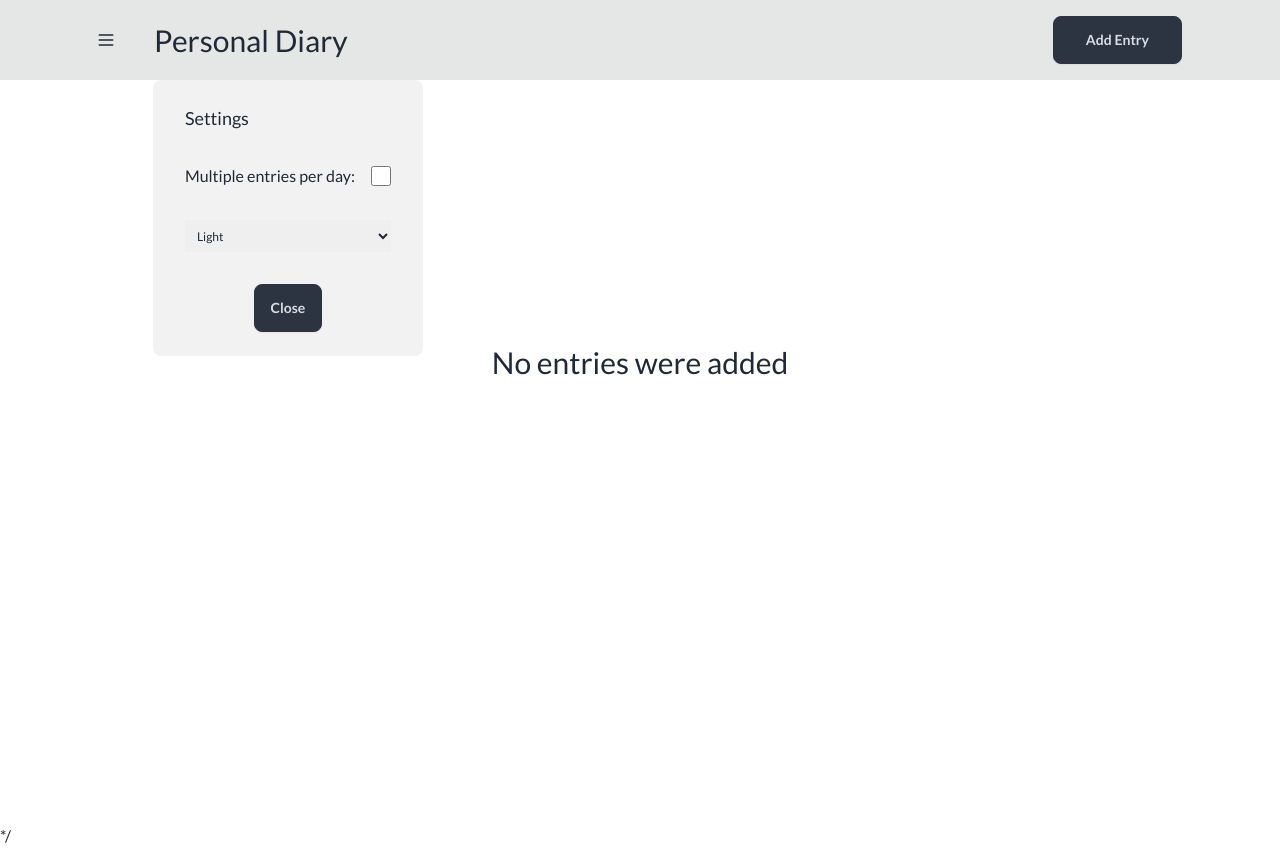
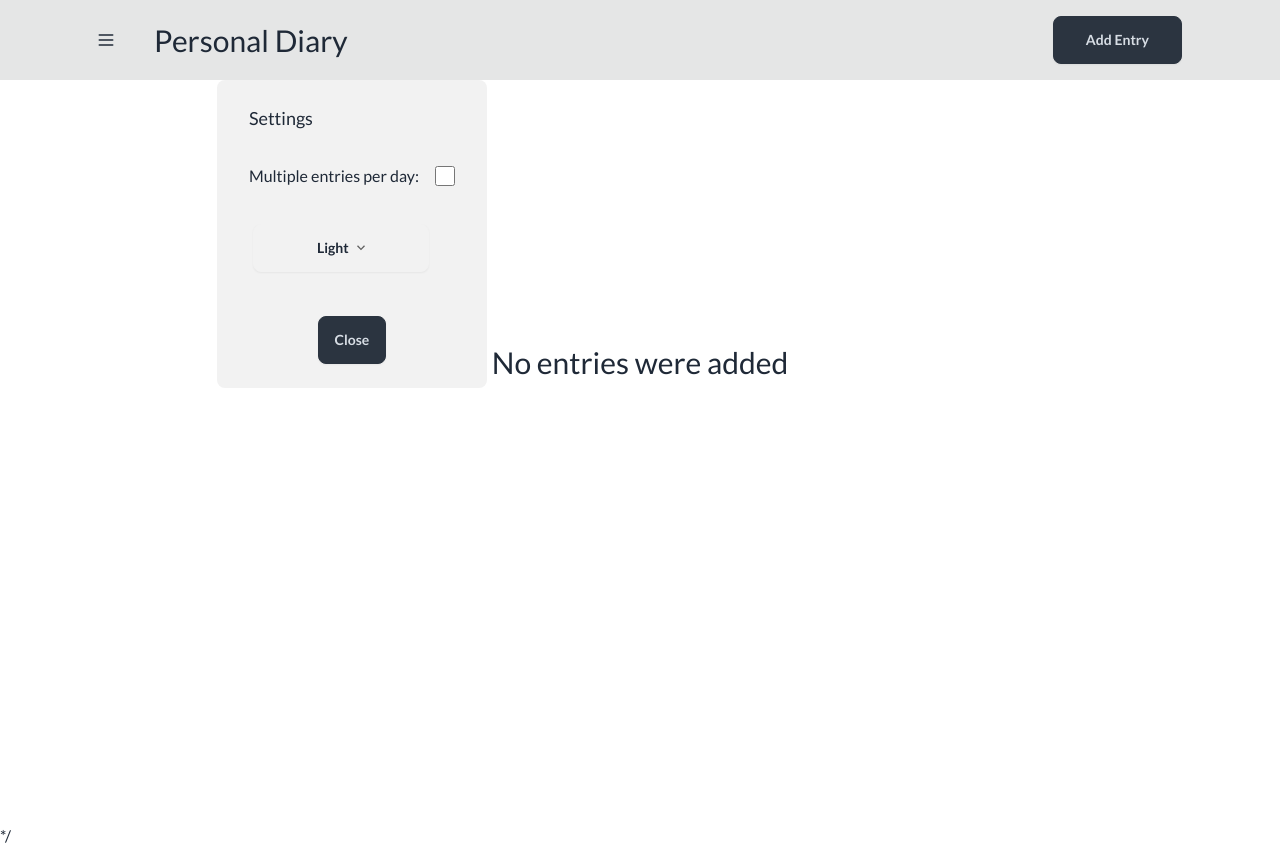
Before and after one commit to hexzoner/personal-diary, a React (Vite) app: page / in a window 1280 px wide. Both pictures are taken after a click on the button 106 px from the left and 40 px from the top of the page. Built offline with nearby package versions, Linux system fonts and the light colour scheme.

Commit message:
improved theme picker

```diff
--- a/src/Settings.jsx
+++ b/src/Settings.jsx
@@ -19,7 +19,7 @@ export default function Settings({ SetShowSettings, DiarySettings, SetDiarySetti
 
   return (
     <div>
-      <dialog open className="px-8 py-6 fixed top-[10%] sm:right-[55%] sm:w-fit w-full  bg-base-200 text-base-content  rounded-lg pointer-events-auto">
+      <dialog open className="px-8 py-6 fixed top-[10%] sm:right-[45%] sm:w-fit w-full  bg-base-200 text-base-content  rounded-lg pointer-events-auto">
         <div className="flex flex-col gap-8">
           <p className="text-lg">Settings</p>
           <div className="flex gap-4 ">
--- a/src/Themes.jsx
+++ b/src/Themes.jsx
@@ -2,7 +2,7 @@ import React, { useEffect } from "react";
 import { capitalize } from "./App";
 const storageKey = "personal-diary-theme";
 
-export default function Themes() {
+export default function Themes({ update }) {
   const themes = [
     "light",
     "dark",
@@ -37,29 +37,40 @@ export default function Themes() {
     "nord",
     "sunset",
   ];
-  const [theme, setTheme] = React.useState("light");
-  React.useEffect(() => {
-    document.querySelector("html").setAttribute("data-theme", theme);
-  }, [theme]);
-
-  useEffect(() => {
-    setTheme(JSON.parse(localStorage.getItem(storageKey)) || "light");
-  }, []);
+  const [theme, setTheme] = React.useState(JSON.parse(localStorage.getItem(storageKey)) || "light");
 
   function handleChange(e) {
     setTheme(e.target.value);
+    document.querySelector("html").setAttribute("data-theme", e.target.value);
     localStorage.setItem(storageKey, JSON.stringify(e.target.value));
   }
 
+  window.onload = () => {
+    const _theme = JSON.parse(localStorage.getItem(storageKey)) || "light";
+    setTheme(_theme);
+    document.querySelector("html").setAttribute("data-theme", _theme);
+  };
+
   return (
-    <select onChange={handleChange} value={theme} className="gradientselect w-full h-[32px] px-2 text-xs" data-choose-theme>
-      {themes.map((theme) => {
-        return (
-          <option key={theme} className="bg-base-100 text-xs" value={theme}>
-            {capitalize(theme)}
-          </option>
-        );
-      })}
-    </select>
+    <div className="dropdown mb-2">
+      <div className="flex items-center">
+        <div className="hidden">Theme: </div>
+        <div tabIndex={0} role="button" className="btn m-1 w-44">
+          {capitalize(theme)}
+          <svg width="12px" height="12px" className="inline-block h-2 w-2 opacity-60" xmlns="http://www.w3.org/2000/svg" viewBox="0 0 2048 2048">
+            <path d="M1799 349l242 241-1017 1017L7 590l242-241 775 775 775-775z"></path>
+          </svg>
+        </div>
+      </div>
+      <ul tabIndex={0} className="overflow-y-auto max-h-[400px] ml-2 dropdown-content bg-base-300 rounded-box z-[1] w-44 p-0 shadow-2xl">
+        {themes.map((theme) => {
+          return (
+            <li key={theme}>
+              <input onClick={handleChange} type="radio" name="theme-dropdown" className="theme-controller btn btn-sm btn-block btn-ghost justify-start" aria-label={theme} value={theme} />
+            </li>
+          );
+        })}
+      </ul>
+    </div>
   );
 }
```
